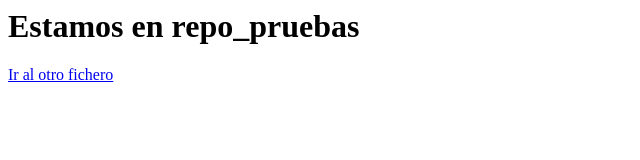
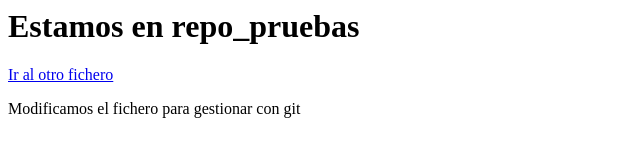
Before and after one commit to jalcornaoz/repo_pruebas, a plain HTML site: page index.html in a window 1280 px wide. Shown: the whole page, without its empty margins (0-640 px from the left). Drawn offline with Linux system fonts and the light colour scheme.

Commit message:
1er commit develop

```diff
--- a/index.html
+++ b/index.html
@@ -1,2 +1,3 @@
 <h1>Estamos en repo_pruebas</h1>
 <a href="./segundo.html">Ir al otro fichero</a>
+<p>Modificamos el fichero para gestionar con git</p>
```
Also changed, not shown: segundo.html (+1 -0 lines).
